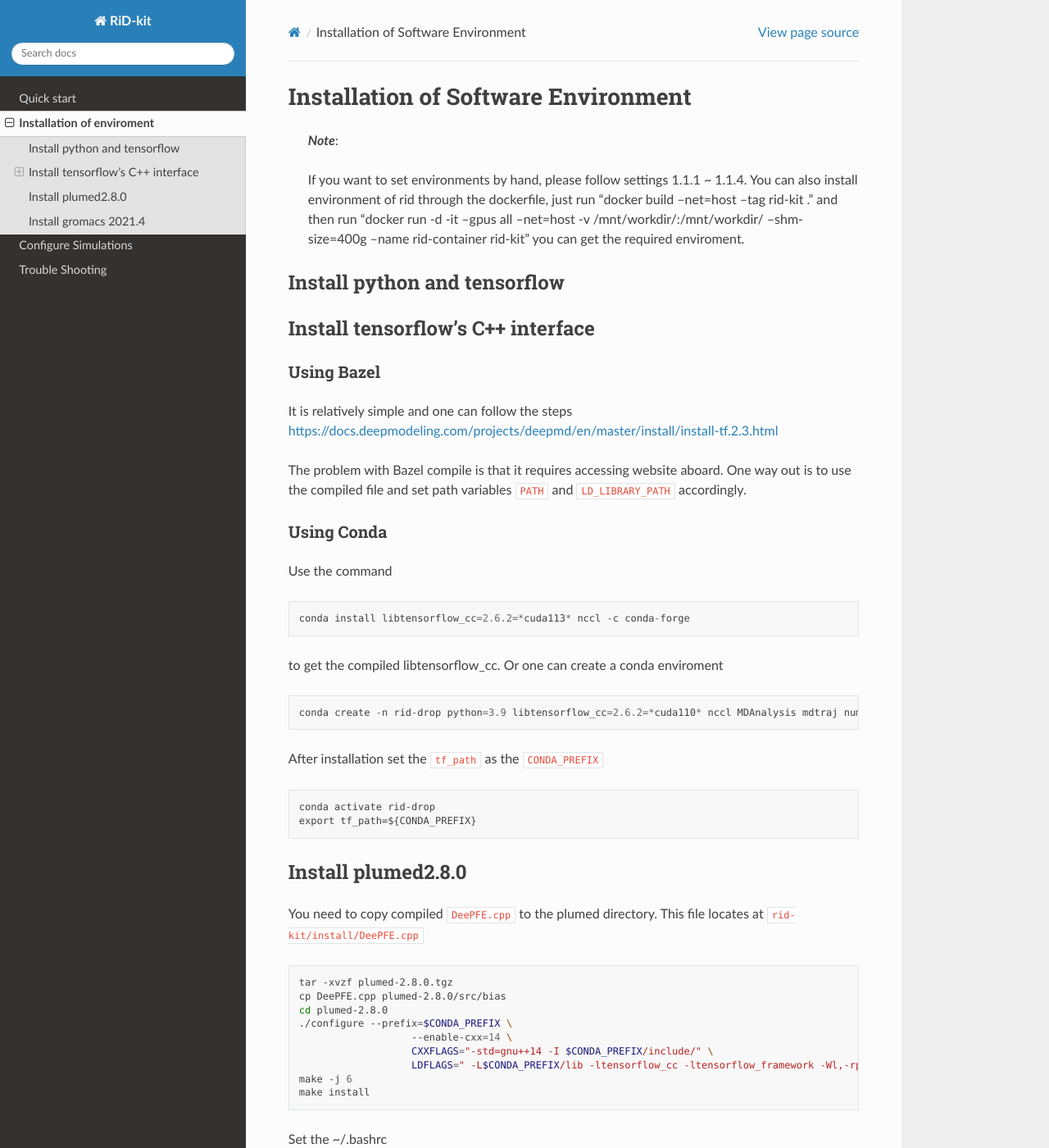
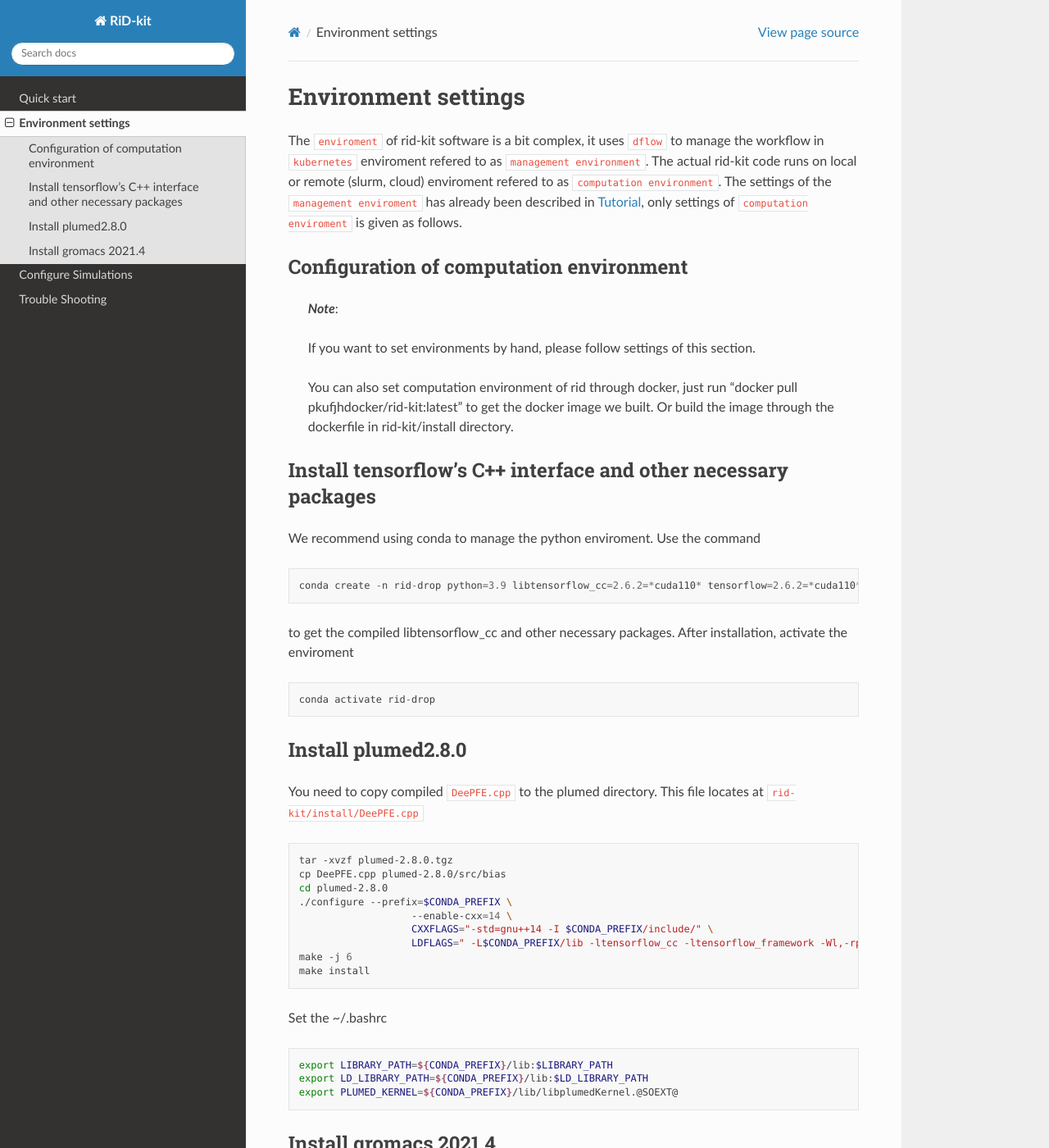
Before and after one commit to deepmodeling/rid-kit, a Sphinx documentation site: the page built from docs/source/install.md, in a window 1280 px wide and 1400 px high. Shown: the whole window at 82% size. Built offline with Sphinx 7.4.7 and the Read the Docs theme 2.0.0, drawn with Linux system fonts in a browser that asks for light colours; pages that are not in the unit, such as notebooks, are missing from menus; some of the changed text lies outside the part shown.

Commit message:
update docs

````diff
--- a/docs/source/index.rst
+++ b/docs/source/index.rst
@@ -21,7 +21,7 @@ Contents
    :maxdepth: 2
 
    Quick start <tutorial>
-   Installation of enviroment <install>
+   Environment settings  <install>
    Configure Simulations <rid_configuration>
    Rid API <api/api>
    Trouble Shooting <troubleshooting/index>
--- a/docs/source/install.md
+++ b/docs/source/install.md
@@ -1,32 +1,25 @@
-# Installation of Software Environment
+# Environment settings
 
+The `enviroment` of rid-kit software is a bit complex, it uses `dflow` to manage the workflow in `kubernetes` enviroment refered to as `management environment`. The actual rid-kit code runs on local or remote (slurm, cloud) enviroment refered to as `computation environment`. The settings of the `management enviroment` has already been described in [Tutorial](tutorial.ipynb), only settings of `computation enviroment` is given as follows.
+
+## Configuration of computation environment
 > ***Note***:
 >
-> If you want to set environments by hand, please follow settings 1.1.1 ~ 1.1.4.
-You can also install environment of rid through the dockerfile, just run "docker build --net=host --tag rid-kit ." and then run "docker run -d -it --gpus all --net=host -v /mnt/workdir/:/mnt/workdir/ --shm-size=400g --name rid-container rid-kit" you can get the required enviroment.
-## Install python and tensorflow
+> If you want to set environments by hand, please follow settings of this section.
+>
+> You can also set computation environment of rid through docker, just run "docker pull pkufjhdocker/rid-kit:latest" to get the docker image we built. Or build the image through the dockerfile in rid-kit/install directory.
 
-## Install tensorflow's C++ interface
-### Using Bazel
-It is relatively simple and one can follow the steps <https://docs.deepmodeling.com/projects/deepmd/en/master/install/install-tf.2.3.html>
-
-The problem with Bazel compile is that it requires accessing website aboard. One way out is to use the compiled file and set path variables `PATH` and `LD_LIBRARY_PATH` accordingly.
-
-### Using Conda
+## Install tensorflow's C++ interface and other necessary packages
+We recommend using conda to manage the python enviroment.
 Use the command
 ```
-conda install libtensorflow_cc=2.6.2=*cuda113* nccl -c conda-forge
+conda create -n rid-drop python=3.9 libtensorflow_cc=2.6.2=*cuda110* tensorflow=2.6.2=*cuda110* nccl mdtraj numpy
 ```
-to get the compiled libtensorflow_cc. Or one can create a conda enviroment
-```
-conda create -n rid-drop python=3.9 libtensorflow_cc=2.6.2=*cuda110* nccl MDAnalysis mdtraj numpy
-```
-After installation set the ```tf_path``` as the ```CONDA_PREFIX```
+to get the compiled libtensorflow_cc and other necessary packages.
+After installation, activate the enviroment
 ```
 conda activate rid-drop
-export tf_path=${CONDA_PREFIX}
 ```
-
 
 ## Install plumed2.8.0
 You need to copy compiled `DeePFE.cpp` to the plumed directory. This file locates at `rid-kit/install/DeePFE.cpp`
@@ -43,9 +36,9 @@ make install
 ```
 Set the ~/.bashrc
 ```bash
-export LIBRARY_PATH=/opt/conda/lib:$LIBRARY_PATH
-export LD_LIBRARY_PATH=/opt/conda/lib:$LD_LIBRARY_PATH
-export PLUMED_KERNEL=/opt/conda/lib/libplumedKernel.@SOEXT@
+export LIBRARY_PATH=${CONDA_PREFIX}/lib:$LIBRARY_PATH
+export LD_LIBRARY_PATH=${CONDA_PREFIX}/lib:$LD_LIBRARY_PATH
+export PLUMED_KERNEL=${CONDA_PREFIX}/lib/libplumedKernel.@SOEXT@
 ```
 
 ## Install gromacs 2021.4
@@ -65,5 +58,5 @@ make install
 ```
 Set the bashrc
 ```bash
-source $CONDA_PREFIX/bin/GMXRC
+source ${CONDA_PREFIX}/bin/GMXRC
 ```
````
Also changed, not shown: docs/source/tutorial.ipynb.
